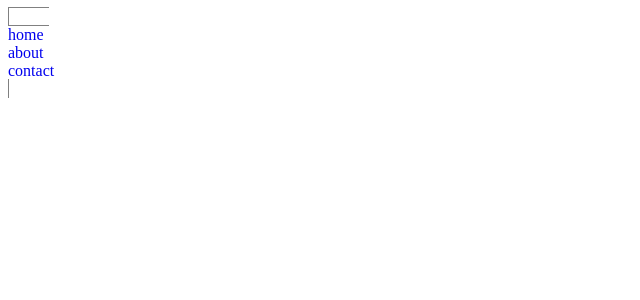
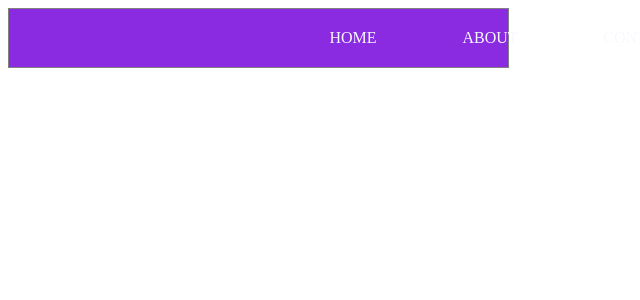
Before and after one commit to hricha05/React-app-practice, a React (Create React App) app: page / in a window 1280 px wide. Shown: the top 300 px of the page, without its empty margins (0-640 px from the left). Built offline with nearby package versions, Linux system fonts and the light colour scheme.

Commit message:
added navigationBar styling logic / modified navigationBar logic

```diff
--- a/src/components/NavigationBar/navigationBar.css
+++ b/src/components/NavigationBar/navigationBar.css
@@ -1,13 +1,27 @@
-NavigationBar {
+.nav-bar {
     border: 1px solid grey;
+    grid-row: 1;
+    display: -webkit-flex;
+    /* flex-grow: 2; */
+    list-style: none;
+    width: 100%;
+    padding: 20px;
+    margin: 0 auto;
+    background-color: blueviolet;
 }
 
-.nav-bar {
-    border: 1px solid grey;
-    display: inline;
-    list-style: none;
+li {
+    margin-left: 5%;
+    margin-right: 5%;
+    text-align: center;
 }
 
 li a {
+    flex-direction: row;
+    padding: 10px;
+    margin: 10px;
     text-decoration: none;
+    color: ghostwhite;
+    font-size: 16px;
+    text-transform: uppercase;
 }
--- a/src/components/NavigationBar/navigationBar.js
+++ b/src/components/NavigationBar/navigationBar.jsx
@@ -7,6 +7,9 @@ export default class NavigationBar extends Component {
         return (
             <div className="NavigationBar">
                 <ul className="nav-bar">
+                    <li id=""><a href="#"></a></li>
+                    <li id=""><a href="#"></a></li>
+                    <li id=""><a href="#"></a></li>
                     <li id=""><a href="#">home</a></li>
                     <li id=""><a href="#">about</a></li>
                     <li id=""><a href="#">contact</a></li>
```
